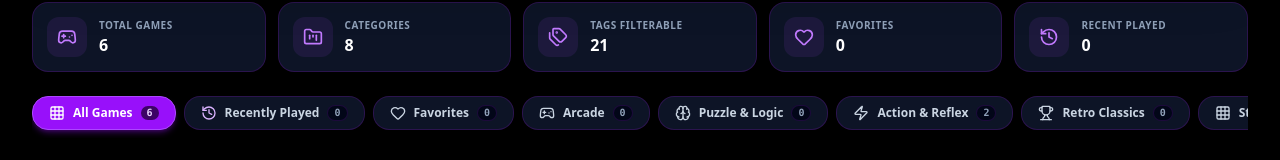
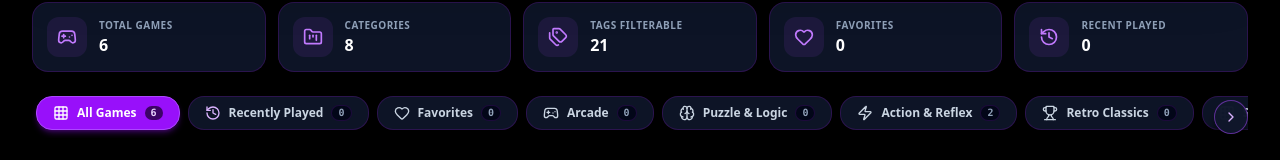
Before and after one commit to lucashendsbee1234-hash/lazrhubunblocked, a React (Vite) app: page / in a window 1280 px wide. Shown: the part 449-609 px from the top of the page. Built offline with nearby package versions, Linux system fonts and the light colour scheme; no server answers; the database is empty; the HTML template or start-up script is replaced by a standard one.

Commit message:
feat(ui): add horizontal scrolling to category nav
Implement navigation arrows and scroll handling for the category navigation bar to improve UX on smaller screens. Also update tag styling to prevent wrapping.

```diff
--- a/src/components/CategoryNav.jsx
+++ b/src/components/CategoryNav.jsx
@@ -1,4 +1,4 @@
-import React from 'react';
+import React, { useRef, useState, useEffect } from 'react';
 import {
   Gamepad2,
   Puzzle,
@@ -20,6 +20,8 @@ import {
   Car,
   History,
   Heart,
+  ChevronLeft,
+  ChevronRight,
 } from 'lucide-react';
 
 export const CategoryNav = ({
@@ -34,46 +36,79 @@ export const CategoryNav = ({
   onSelectRecentlyPlayed,
   onSelectFavorites,
 }) => {
+  const scrollRef = useRef(null);
+  const [canScrollLeft, setCanScrollLeft] = useState(false);
+  const [canScrollRight, setCanScrollRight] = useState(false);
+
+  const checkScroll = () => {
+    if (scrollRef.current) {
+      const { scrollLeft, scrollWidth, clientWidth } = scrollRef.current;
+      setCanScrollLeft(scrollLeft > 4);
+      setCanScrollRight(scrollLeft < scrollWidth - clientWidth - 4);
+    }
+  };
+
+  useEffect(() => {
+    checkScroll();
+    // Re-check after layout settles or window resizes
+    const timer = setTimeout(checkScroll, 100);
+    window.addEventListener('resize', checkScroll);
+    return () => {
+      clearTimeout(timer);
+      window.removeEventListener('resize', checkScroll);
+    };
+  }, [categories, categoryCounts]);
+
+  const handleScroll = (direction) => {
+    if (scrollRef.current) {
+      const scrollAmount = scrollRef.current.clientWidth * 0.6;
+      scrollRef.current.scrollBy({
+        left: direction === 'left' ? -scrollAmount : scrollAmount,
+        behavior: 'smooth',
+      });
+    }
+  };
+
   const getCategoryIcon = (iconName) => {
     switch (iconName) {
       case 'Gamepad2':
       case 'Arcade':
-        return <Gamepad2 className="w-4 h-4" />;
+        return <Gamepad2 className="w-4 h-4 shrink-0" />;
       case 'Puzzle':
-        return <Puzzle className="w-4 h-4" />;
+        return <Puzzle className="w-4 h-4 shrink-0" />;
       case 'Brain':
-        return <Brain className="w-4 h-4" />;
+        return <Brain className="w-4 h-4 shrink-0" />;
       case 'Flame':
-        return <Flame className="w-4 h-4" />;
+        return <Flame className="w-4 h-4 shrink-0" />;
       case 'Clock':
-        return <Clock className="w-4 h-4" />;
+        return <Clock className="w-4 h-4 shrink-0" />;
       case 'Swords':
-        return <Swords className="w-4 h-4" />;
+        return <Swords className="w-4 h-4 shrink-0" />;
       case 'Coffee':
-        return <Coffee className="w-4 h-4" />;
+        return <Coffee className="w-4 h-4 shrink-0" />;
       case 'Trophy':
-        return <Trophy className="w-4 h-4" />;
+        return <Trophy className="w-4 h-4 shrink-0" />;
       case 'Users':
-        return <Users className="w-4 h-4" />;
+        return <Users className="w-4 h-4 shrink-0" />;
       case 'Zap':
-        return <Zap className="w-4 h-4" />;
+        return <Zap className="w-4 h-4 shrink-0" />;
       case 'Grid3X3':
       case 'Grid3x3':
-        return <Grid3x3 className="w-4 h-4" />;
+        return <Grid3x3 className="w-4 h-4 shrink-0" />;
       case 'Sparkles':
-        return <Sparkles className="w-4 h-4" />;
+        return <Sparkles className="w-4 h-4 shrink-0" />;
       case 'Dumbbell':
-        return <Dumbbell className="w-4 h-4" />;
+        return <Dumbbell className="w-4 h-4 shrink-0" />;
       case 'Rocket':
-        return <Rocket className="w-4 h-4" />;
+        return <Rocket className="w-4 h-4 shrink-0" />;
       case 'Shield':
-        return <Shield className="w-4 h-4" />;
+        return <Shield className="w-4 h-4 shrink-0" />;
       case 'Crosshair':
-        return <Crosshair className="w-4 h-4" />;
+        return <Crosshair className="w-4 h-4 shrink-0" />;
       case 'Car':
-        return <Car className="w-4 h-4" />;
+        return <Car className="w-4 h-4 shrink-0" />;
       default:
-        return <Grid className="w-4 h-4" />;
+        return <Grid className="w-4 h-4 shrink-0" />;
     }
   };
 
@@ -83,18 +118,48 @@ export const CategoryNav = ({
   );
 
   return (
-    <div className="w-full mb-6 overflow-x-auto pb-2 scrollbar-none">
-      <div className="flex items-center space-x-2 min-w-max">
+    <div className="relative w-full mb-6 group">
+      {/* Scroll Left Button */}
+      {canScrollLeft && (
+        <button
+          type="button"
+          onClick={() => handleScroll('left')}
+          className="absolute left-0 top-1/2 -translate-y-1/2 z-20 p-2 rounded-full bg-slate-900/95 text-purple-300 border border-purple-500/50 shadow-lg shadow-black/80 hover:bg-purple-600 hover:text-white transition-all backdrop-blur-md"
+          title="Scroll Left"
+        >
+          <ChevronLeft className="w-4 h-4" />
+        </button>
+      )}
+
+      {/* Scroll Right Button */}
+      {canScrollRight && (
+        <button
+          type="button"
+          onClick={() => handleScroll('right')}
+          className="absolute right-0 top-1/2 -translate-y-1/2 z-20 p-2 rounded-full bg-slate-900/95 text-purple-300 border border-purple-500/50 shadow-lg shadow-black/80 hover:bg-purple-600 hover:text-white transition-all backdrop-blur-md"
+          title="Scroll Right"
+        >
+          <ChevronRight className="w-4 h-4" />
+        </button>
+      )}
+
+      {/* Category Pills Container */}
+      <div
+        ref={scrollRef}
+        onScroll={checkScroll}
+        className="w-full overflow-x-auto pb-2 flex items-center space-x-2 scroll-smooth px-1 scrollbar-thin scrollbar-thumb-purple-900/60 scrollbar-track-slate-950/50"
+        style={{ scrollbarWidth: 'thin', scrollbarColor: '#581c87 #020617' }}
+      >
         {/* All Games Pill */}
         <button
           onClick={() => onSelectCategory('All')}
-          className={`px-4 py-2 rounded-2xl text-xs font-bold transition-all flex items-center space-x-2 border ${
+          className={`shrink-0 whitespace-nowrap px-4 py-2 rounded-2xl text-xs font-bold transition-all flex items-center space-x-2 border ${
             selectedCategory === 'All' && !showingRecentlyPlayedOnly && !showingFavoritesOnly
               ? 'bg-purple-600 text-white border-purple-500 shadow-md shadow-purple-600/30'
               : 'bg-slate-900/90 text-slate-300 border-purple-900/40 hover:border-purple-500/50'
           }`}
         >
-          <Grid className="w-4 h-4" />
+          <Grid className="w-4 h-4 shrink-0" />
           <span>All Games</span>
           <span
             className={`text-[10px] font-mono px-1.5 py-0.2 rounded-full ${
@@ -111,13 +176,13 @@ export const CategoryNav = ({
         {onSelectRecentlyPlayed && (
           <button
             onClick={onSelectRecentlyPlayed}
-            className={`px-4 py-2 rounded-2xl text-xs font-bold transition-all flex items-center space-x-2 border ${
+            className={`shrink-0 whitespace-nowrap px-4 py-2 rounded-2xl text-xs font-bold transition-all flex items-center space-x-2 border ${
               showingRecentlyPlayedOnly
                 ? 'bg-purple-600 text-white border-purple-500 shadow-md shadow-purple-600/30'
                 : 'bg-slate-900/90 text-slate-300 border-purple-900/40 hover:border-purple-500/50'
             }`}
           >
-            <History className="w-4 h-4 text-purple-300" />
+            <History className="w-4 h-4 shrink-0 text-purple-300" />
             <span>Recently Played</span>
             <span
               className={`text-[10px] font-mono px-1.5 py-0.2 rounded-full ${
@@ -135,13 +200,13 @@ export const CategoryNav = ({
         {onSelectFavorites && (
           <button
             onClick={onSelectFavorites}
-            className={`px-4 py-2 rounded-2xl text-xs font-bold transition-all flex items-center space-x-2 border ${
+            className={`shrink-0 whitespace-nowrap px-4 py-2 rounded-2xl text-xs font-bold transition-all flex items-center space-x-2 border ${
               showingFavoritesOnly
                 ? 'bg-purple-600 text-white border-purple-500 shadow-md shadow-purple-600/30'
                 : 'bg-slate-900/90 text-slate-300 border-purple-900/40 hover:border-purple-500/50'
             }`}
           >
-            <Heart className={`w-4 h-4 ${favoritesCount > 0 ? 'fill-current text-purple-300' : ''}`} />
+            <Heart className={`w-4 h-4 shrink-0 ${favoritesCount > 0 ? 'fill-current text-purple-300' : ''}`} />
             <span>Favorites</span>
             <span
               className={`text-[10px] font-mono px-1.5 py-0.2 rounded-full ${
@@ -165,7 +230,7 @@ export const CategoryNav = ({
             <button
               key={cat.id}
               onClick={() => onSelectCategory(cat.name)}
-              className={`px-4 py-2 rounded-2xl text-xs font-bold transition-all flex items-center space-x-2 border ${
+              className={`shrink-0 whitespace-nowrap px-4 py-2 rounded-2xl text-xs font-bold transition-all flex items-center space-x-2 border ${
                 isSelected
                   ? 'bg-purple-600 text-white border-purple-500 shadow-md shadow-purple-600/30'
                   : 'bg-slate-900/90 text-slate-300 border-purple-900/40 hover:border-purple-500/50'
--- a/src/components/TagFilter.jsx
+++ b/src/components/TagFilter.jsx
@@ -57,7 +57,7 @@ export const TagFilter = ({
           return (
             <div
               key={tag}
-              className={`inline-flex items-center rounded-xl text-xs font-semibold transition-all border overflow-hidden ${
+              className={`inline-flex items-center shrink-0 whitespace-nowrap rounded-xl text-xs font-semibold transition-all border overflow-hidden ${
                 isSelected
                   ? 'bg-purple-600 text-white border-purple-500 shadow-sm shadow-purple-600/30'
                   : isPopularTag
```
